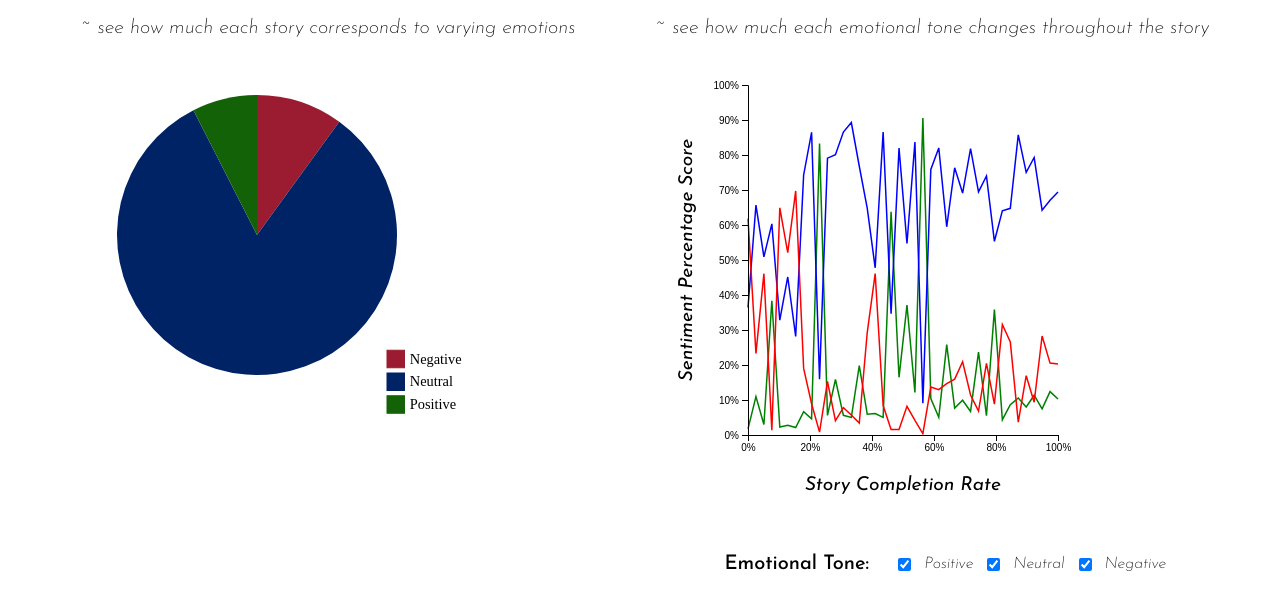
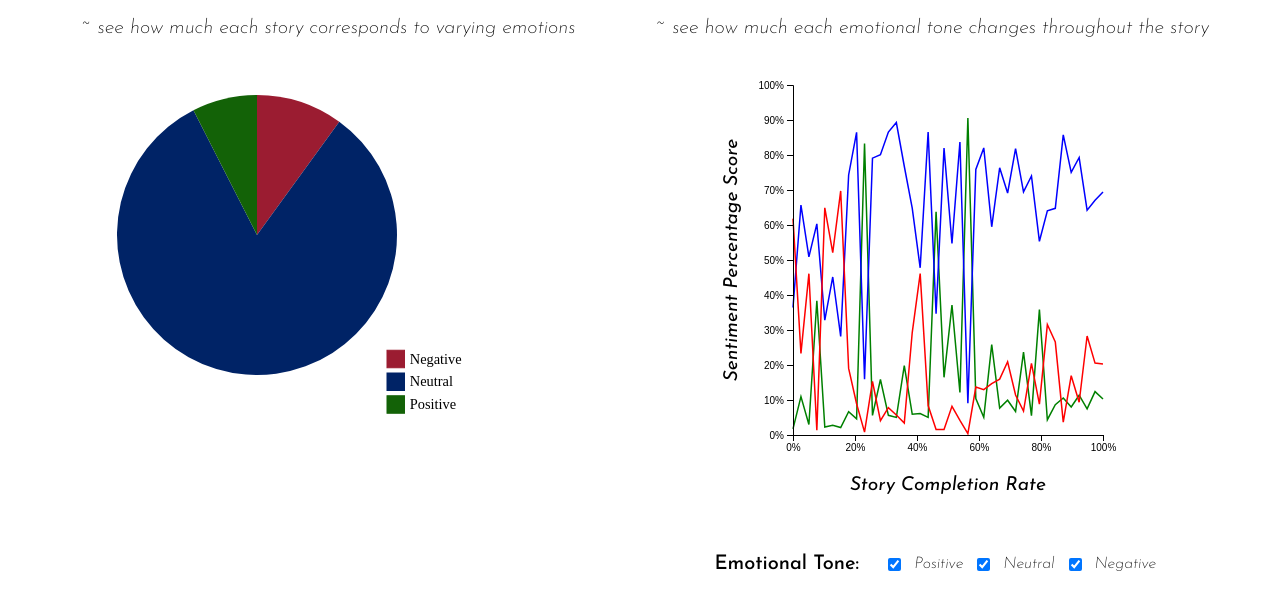
Before and after one commit to patelvraj18/ml-sentiment-analysis-englishfairytales, a plain HTML site: page index.html in a window 1280 px wide. Shown: the part 560-1170 px from the top of the page. Drawn offline with nearby package versions, Linux system fonts and the light colour scheme; a web font is replaced by a local one.

Commit message:
updated media queries

```diff
--- a/css/style.css
+++ b/css/style.css
@@ -85,7 +85,7 @@
   align-items: center;
   gap: 10px;
   margin-top: 35px;
-  margin-left: 25px;
+  margin-left: 5px;
 }
 
 .checkbox-title {
@@ -142,19 +142,17 @@
   }
 }
 
-/* New media query for screens 850px and wider */
-@media (min-width: 850px) {
-  #line-chart {
-    margin-left: 50px;
-  }
-}
-
 @media (min-width: 750px) {
   #line-chart {
     margin-left: 25px;
   }
 }
 
+@media (min-width: 850px) {
+  #line-chart {
+    margin-left: 70px;
+  }
+}
 
 /* @media (max-width: 700px) {
 
```
